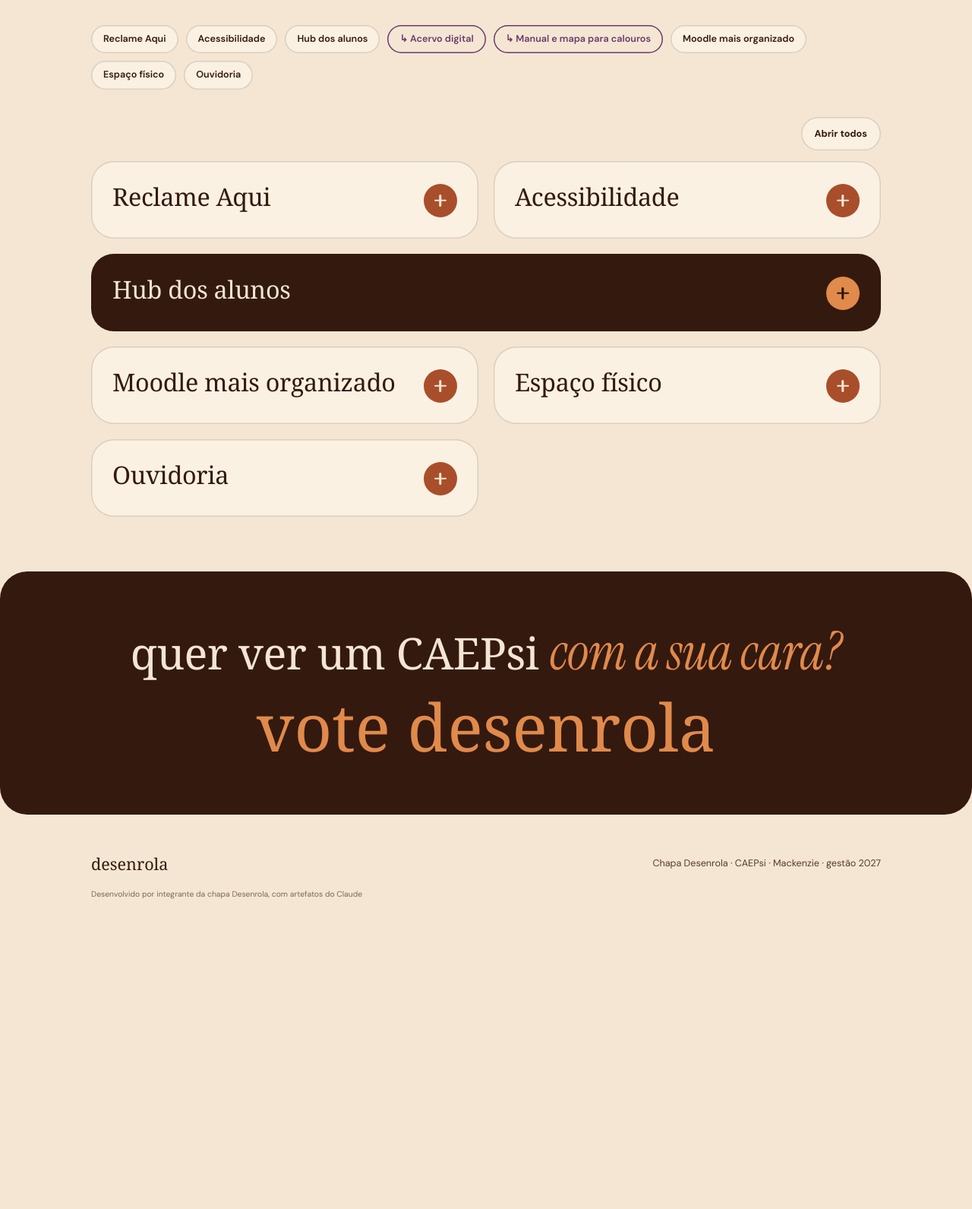
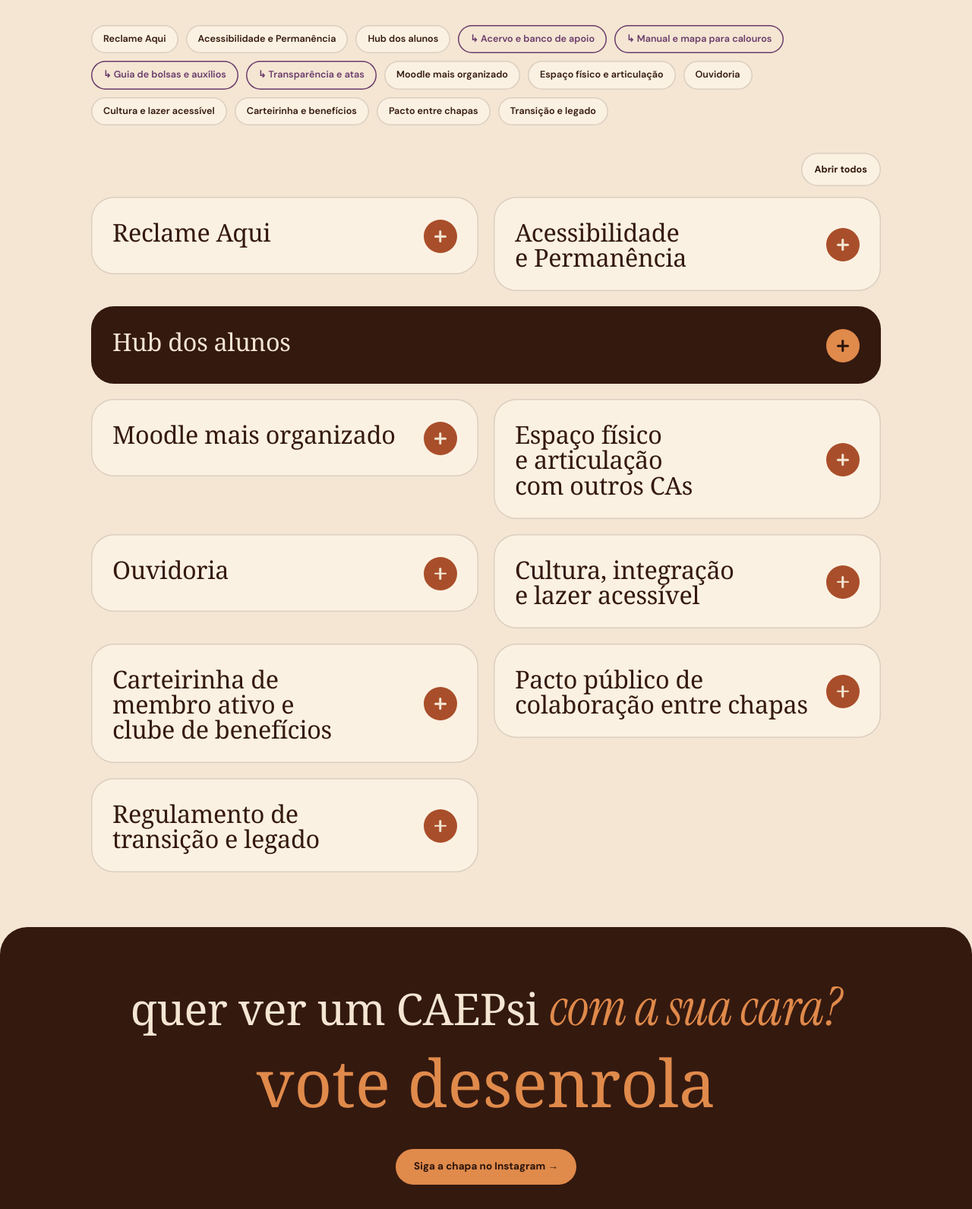
Before and after one commit to chapadesenrola/chapadesenrola.github.io, a plain HTML site: page index.html in a window 1280 px wide. Shown: the part 429-2020 px from the top of the page at 76% size. Before the commit the page ends 1670 px from the top, so only its background shows below. Drawn offline with Linux system fonts and the light colour scheme; a web font is replaced by a local one.

Commit message:
Atualiza propostas (cultura, carteirinha, pacto, legado)

```diff
--- a/index.html
+++ b/index.html
@@ -177,6 +177,7 @@ footer .credit{flex-basis:100%;font-size:.72rem;opacity:.75}
 .hero2{grid-template-columns:1fr}
 @media (max-width:820px){.eixo.wide .subs{grid-template-columns:1fr}.hero2{grid-template-columns:1fr}}
 .tools{flex-wrap:wrap;justify-content:flex-end}.tool[aria-pressed="true"]{background:var(--accent);color:var(--btn-fg)}.tool:disabled{opacity:.4;cursor:default}.eixo.reading{outline:3px solid var(--accent);outline-offset:4px}
+.hubcta,.igcta{margin:24px 0 0}.eixo .hubcta{padding:0 0 8px}.eixo .subs+.hubcta{margin-top:20px}
 </style>
 
 <svg width="0" height="0" style="position:absolute" aria-hidden="true"><defs>
@@ -202,26 +203,35 @@ footer .credit{flex-basis:100%;font-size:.72rem;opacity:.75}
     <p>Nós somos a Chapa DESENROLA e viemos fazer o que nosso nome sugere: desenrolar, facilitar e descomplicar a vida dos estudantes. Aqui estão algumas das nossas propostas para 2027:</p>
   </div>
 </div>
-<nav class="chips" aria-label="Propostas"><a href="#e1">Reclame Aqui</a><a href="#e2">Acessibilidade</a><a href="#e3">Hub dos alunos</a><a href="#e3" class="sub">↳ Acervo digital</a><a href="#e3" class="sub">↳ Manual e mapa para calouros</a><a href="#e4">Moodle mais organizado</a><a href="#e5">Espaço físico</a><a href="#e6">Ouvidoria</a></nav>
+<nav class="chips" aria-label="Propostas"><a href="#e1">Reclame Aqui</a><a href="#e2">Acessibilidade e Permanência</a><a href="#e3">Hub dos alunos</a><a href="#e3" class="sub">↳ Acervo e banco de apoio</a><a href="#e3" class="sub">↳ Manual e mapa para calouros</a><a href="#e3" class="sub">↳ Guia de bolsas e auxílios</a><a href="#e3" class="sub">↳ Transparência e atas</a><a href="#e4">Moodle mais organizado</a><a href="#e5">Espaço físico e articulação</a><a href="#e6">Ouvidoria</a><a href="#e7">Cultura e lazer acessível</a><a href="#e8">Carteirinha e benefícios</a><a href="#e9">Pacto entre chapas</a><a href="#e10">Transição e legado</a></nav>
 <div class="bar"><button class="tool wide" id="all" type="button">Abrir todos</button></div>
 <main class="eixos">
 <details class="eixo " id="e1"><summary><h2>Reclame Aqui</h2><i class="chev" aria-hidden="true"></i></summary><p class="txt">Um canal direto entre nós do centro e os alunos da Psico, via <b>Spotted exclusivo da Psico Mack</b>, criado só para isso (e não no que já existe). Qualquer tipo de reclamação ou problema que você não esteja conseguindo resolver, pode mandar lá! <b>Não sabe com quem da diretoria falar pra resolver o assunto? Manda no reclame.</b> <b>Sua sala não está gostando do jeito que um professor dá aula e os representantes estão precisando de ajuda? Manda no reclame.</b> <b>Viu alguma injustiça acontecendo? Alguém passando por perrengue por falta de acessibilidade? Manda no reclame.</b></p></details>
-<details class="eixo " id="e2"><summary><h2>Acessibilidade</h2><i class="chev" aria-hidden="true"></i></summary><p class="txt">Queremos que todo mundo possa participar não só das aulas, mas dos eventos e do CAEPsi como um todo. Faremos uma pesquisa com todo o curso de Psicologia, buscando entender fatores-chave como: quem trabalha, quem vem de longe, quem tem mais tempo livre… Com base nos resultados, vamos moldar as nossas propostas para caberem no seu dia a dia, e não o contrário.</p></details>
+<details class="eixo " id="e2"><summary><h2>Acessibilidade e Permanência</h2><i class="chev" aria-hidden="true"></i></summary><p class="txt">Queremos que todo mundo possa participar não só das aulas, mas dos eventos e do CAEPsi como um todo. Faremos uma pesquisa com todo o curso de Psicologia, buscando entender fatores-chave como: quem trabalha, quem vem de longe, <b>quem é bolsista</b>, quem tem mais tempo livre e <b>quem necessita de algum recurso de acessibilidade ou de adaptação</b> (como intérprete de Libras, audiodescrição ou acesso adaptado). Com base nos resultados, vamos moldar as nossas propostas e horários para caberem no seu dia a dia, e não o contrário.</p></details>
 <details class="eixo dark wide" id="e3"><summary><h2>Hub dos alunos</h2><i class="chev" aria-hidden="true"></i></summary>
 <p class="txt">Vamos criar um hub só nosso, para todos os estudantes de Psico, reunindo num lugar tudo o que hoje a gente precisa caçar. Dentro dele:</p>
 <div class="subs">
-<div class="sub"><span class="tag">tudo que rola</span><h3>Agenda do Mack</h3><p>Projetos de extensão, horários de ligas, eventos pouco divulgados, atléticas e coletivos… Tudo o que rola no Mack, você acompanha num lugar só, sem precisar revirar o site da universidade.</p></div>
-<div class="sub" id="acervo"><span class="tag">para estudar</span><h3>Acervo digital</h3><p>Já teve dificuldade para achar um texto que você tinha que ler para alguma matéria? Ou ficou horas procurando um site com o PDF de graça e recebeu spam o resto da vida? No hub, <b>TODOS OS ESTUDANTES</b> terão acesso a um acervo digital com <b>TODAS AS OBRAS</b> cobradas no curso.</p></div>
+<div class="sub"><span class="tag">tudo que rola</span><h3>Agenda do Mack</h3><p>Projetos de extensão, horários de ligas, eventos pouco divulgados, atléticas, coletivos e a agenda cultural fixa do CAEPsi… Tudo o que rola no Mack, você acompanha num lugar só, sem precisar revirar o site da universidade.</p></div>
+<div class="sub" id="acervo"><span class="tag">para estudar</span><h3>Acervo digital e banco de apoio</h3><p>Já teve dificuldade para achar um texto que você tinha que ler para alguma matéria? Ou ficou horas procurando um site com o PDF de graça e recebeu spam o resto da vida? No hub, <b>TODOS OS ESTUDANTES</b> terão acesso a um acervo digital com <b>TODAS AS OBRAS</b> cobradas no curso, além de um <b>banco colaborativo</b> com resumos, provas antigas e dicas de veteranos sobre disciplinas e estágios.</p></div>
 <div class="sub" id="manual"><span class="tag">para chegar</span><h3>Manual e mapa para calouros</h3><p>Um manual com toda a informação essencial que muita gente ainda não sabe. Onde fica a enfermaria? Onde são os prédios em que temos aula? Laboratórios? Banheiros? Onde comer dentro e fora do campus? O que saber ao entrar na universidade? E mais.</p></div>
-</div></details>
+<div class="sub" id="bolsas"><span class="tag">para permanecer</span><h3>Guia prático de bolsas e auxílios</h3><p>Um guia direto ao ponto com tudo sobre como solicitar bolsas, auxílios estudantis, editais e quais são os seus direitos dentro do Mackenzie.</p></div>
+<div class="sub" id="transparencia"><span class="tag">para confiar</span><h3>Transparência e atas diretas</h3><p>Nada de documentos infinitos que ninguém lê. Teremos uma aba de prestação de contas simples (<b>quanto entrou, quanto saiu e por quê</b>) e atas resumidas das reuniões do CAEPsi em linguagem direta: <b>“o que decidimos e o que vem agora”</b>.</p></div>
+</div>
+<p class="hubcta"><a class="btn on-band" href="https://chapadesenrola.github.io/hub/" target="_blank" rel="noopener">ver hub (simulação) →</a></p>
+</details>
 <details class="eixo " id="e4"><summary><h2>Moodle mais organizado</h2><i class="chev" aria-hidden="true"></i></summary><p class="txt">Nós sabemos o quão chato é precisar pegar o conteúdo de uma aula que você faltou e ter que sair perguntando qual colega tem o material, porque o professor simplesmente não posta nada no Moodle. Nossa proposta é conversar com todos os professores e coordenadores para exigir uma padronização no conteúdo disponibilizado no Moodle.</p></details>
-<details class="eixo " id="e5"><summary><h2>Espaço físico</h2><i class="chev" aria-hidden="true"></i></summary><p class="txt">Isso mesmo que você leu: a Chapa Desenrola quer reivindicar o espaço físico da Psicologia no Mackenzie. O nosso espaço de convívio, de socialização, de estudo, de esquentar a comida e muito mais, que é nosso por direito. Essa é uma das maiores lutas que nossa chapa se propõe a disputar.</p></details>
+<details class="eixo " id="e5"><summary><h2>Espaço físico e articulação com outros CAs</h2><i class="chev" aria-hidden="true"></i></summary><p class="txt">Isso mesmo que você leu: a Chapa Desenrola quer reivindicar o espaço físico da Psicologia no Mackenzie. O nosso espaço de convívio, de socialização, de estudo, de esquentar a comida e muito mais, que é nosso por direito. Essa é uma das maiores lutas que nossa chapa se propõe a disputar. E para ter <b>força real junto à reitoria</b>, vamos ter comunicação ativa com o DCE União para, juntos, construirmos uma <b>frente unificada com outros Centros Acadêmicos</b>, focada exclusivamente em pautas estruturais comuns (como espaço físico e acessibilidade), somando peso nas negociações sem perder a autonomia da Psico.</p></details>
 <details class="eixo " id="e6"><summary><h2>Ouvidoria</h2><i class="chev" aria-hidden="true"></i></summary><p class="txt">Queremos saber o que <b>VOCÊ QUER</b> ver no CAEPsi, sem essa de achar que o CAEPsi não tem nada a ver com o seu dia a dia e não pode te ajudar. Somos estudantes lutando por estudantes!</p></details>
+<details class="eixo " id="e7"><summary><h2>Cultura, integração e lazer acessível</h2><i class="chev" aria-hidden="true"></i></summary><p class="txt">A Psico não pode ser feita só de entrega de trabalho e leitura densa. Vamos garantir um <b>calendário fixo</b> (divulgado no Instagram e no Hub) com <b>6 eventos estruturados por semestre</b>: 2 integrações, 2 atividades culturais (como saraus e gincanas) e 2 atividades acadêmicas ou saídas de campo. Toda a programação será pensada considerando transporte, renda, acessibilidade, tempo e rotina CLT, para que ninguém fique de fora.</p></details>
+<details class="eixo " id="e8"><summary><h2>Carteirinha de membro ativo e clube de benefícios</h2><i class="chev" aria-hidden="true"></i></summary><p class="txt">Participar ativamente dos eventos do CAEPsi vai valer pontos! Vamos criar um sistema de engajamento na carteirinha do estudante: cada participação em palestras, eventos e atividades do CAEPsi e das ligas gera pontos que podem ser trocados por <b>descontos na lojinha, ingressos em festas e integrações</b> e vantagens em estabelecimentos parceiros.</p></details>
+<details class="eixo " id="e9"><summary><h2>Pacto público de colaboração entre chapas</h2><i class="chev" aria-hidden="true"></i></summary><p class="txt">Propomos um acordo formal entre as chapas antes da eleição: <b>independentemente de quem vencer</b>, membros da outra chapa terão espaço garantido como colaboradores plus ativos na gestão vencedora. Isso preserva a disputa democrática da eleição, mas garante que boas ideias e pessoas engajadas somem pelo curso durante todo o ano.</p></details>
+<details class="eixo " id="e10"><summary><h2>Regulamento de transição e legado</h2><i class="chev" aria-hidden="true"></i></summary><p class="txt">Para que o CAEPsi nunca mais precise “recomeçar do zero” a cada nova eleição, vamos criar um <b>protocolo oficial de passagem de gestão</b>. Todos os projetos, contatos e processos em andamento ficarão documentados no Hub, garantindo continuidade real para os próximos anos da Psico.</p></details>
 </main>
 </div>
 <div class="band"><div class="wrap vote">
   <h2>quer ver um CAEPsi <em>com a sua cara?</em></h2>
   <div class="big">vote desenrola</div>
+<p class="igcta"><a class="btn on-band" href="https://www.instagram.com/chapadesenrola" target="_blank" rel="noopener">Siga a chapa no Instagram →</a></p>
 </div></div>
 <div class="wrap">
 <footer>
```
